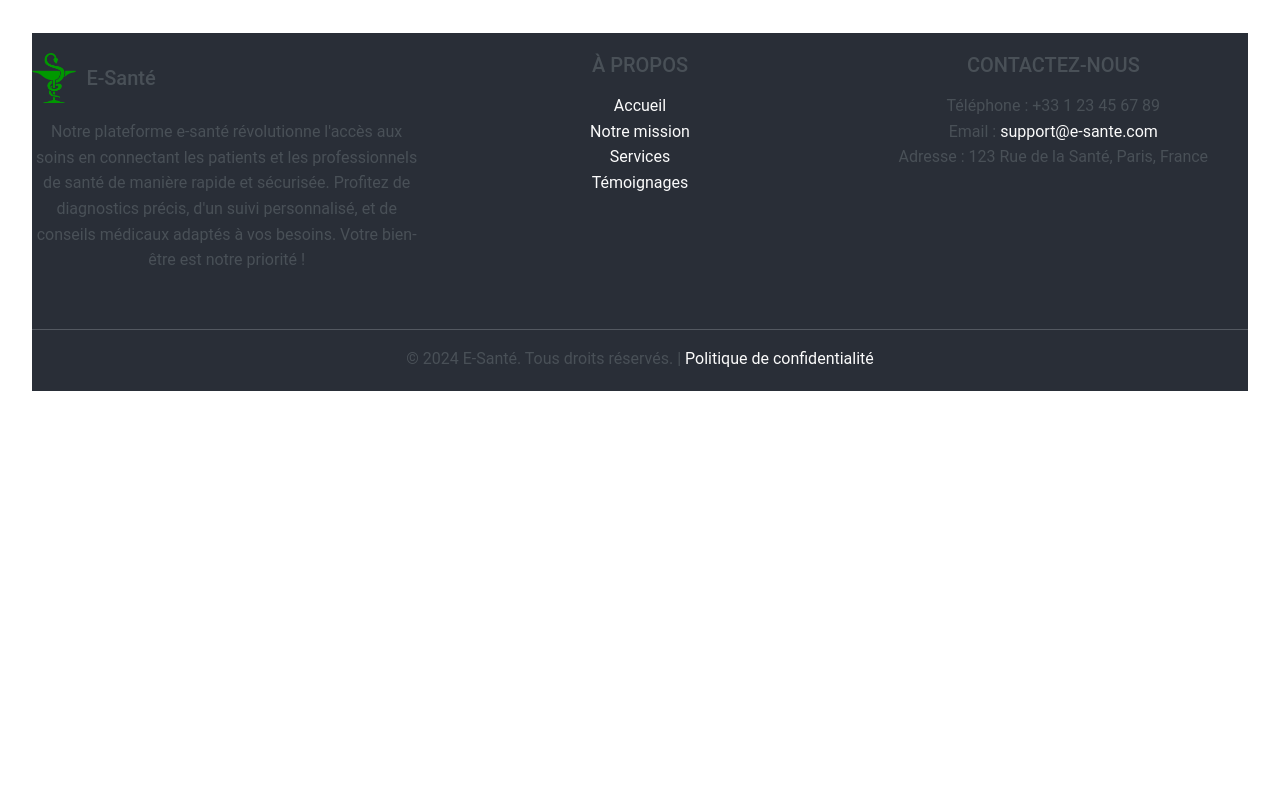
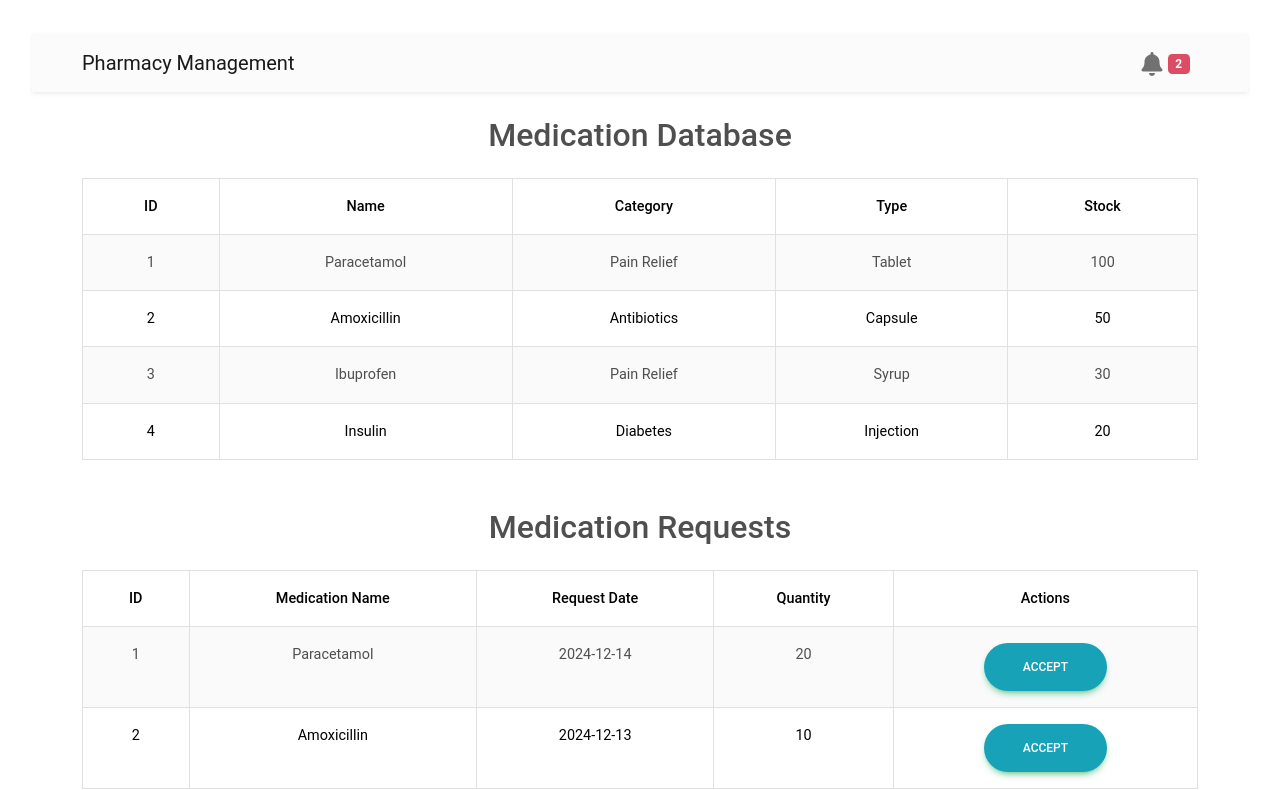
Before and after one commit to yasminelloumi/frontend-react, a React (Vite) app in the folder frontend-react/: page /MedicationProvider in a window 1280 px wide. Shown: the part 614-1404 px from the top of the page. Before the commit the page ends 1037 px from the top, so only its background shows below. Built offline with nearby package versions, Linux system fonts and the light colour scheme.

Commit message:
fournisseur

```diff
--- a/frontend-react/package.json
+++ b/frontend-react/package.json
@@ -14,7 +14,7 @@
     "axios": "^1.7.9",
     "bootstrap": "^5.3.3",
     "react": "^18.3.1",
-    "react-bootstrap": "^2.10.6",
+    "react-bootstrap": "^2.10.7",
     "react-bootstrap-icons": "^1.11.5",
     "react-dom": "^18.3.1",
     "react-icons": "^5.4.0",
--- a/frontend-react/src/App.jsx
+++ b/frontend-react/src/App.jsx
@@ -18,7 +18,7 @@ import GestionPersonnel from "./components/administrateur/Gestionpersonnel";
 import GestionPatients from "./components/administrateur/GestionPatients";
 import AjouterOrdonnance from "./components/administrateur/GestionOrdonnances";
 import MedicamentManagement from "./components/administrateur/GestionMedicaments";
-
+import MedicationProvider from "./components/Fournisseur/MedicationProvider"
 const AppContent = () => {
   const location = useLocation();
 
@@ -44,6 +44,7 @@ const AppContent = () => {
           <Route path="/GestionPatients" element={<GestionPatients />} />
           <Route path="/AjouterOrdonnance" element={<AjouterOrdonnance />} />
           <Route path="/MedicamentManagement" element={<MedicamentManagement />} />
+          <Route path="/MedicationProvider" element={<MedicationProvider />} />
           <Route path="/Login" element={<Login />} />
           <Route path="/Register" element={<Register />} />
         </Routes>
--- /dev/null
+++ b/frontend-react/src/components/Fournisseur/MedicationProvider.jsx
@@ -0,0 +1,120 @@
+import { useState } from "react";
+import { Container, Table, Button, Alert, Navbar, Nav, Badge } from "react-bootstrap";
+import { FaBell } from "react-icons/fa";
+import 'bootstrap/dist/css/bootstrap.min.css';
+function MedicationProvider() {
+  // Dummy database of medications
+  const [medications] = useState([
+    { id: 1, name: "Paracetamol", category: "Pain Relief", type: "Tablet", stock: 100 },
+    { id: 2, name: "Amoxicillin", category: "Antibiotics", type: "Capsule", stock: 50 },
+    { id: 3, name: "Ibuprofen", category: "Pain Relief", type: "Syrup", stock: 30 },
+    { id: 4, name: "Insulin", category: "Diabetes", type: "Injection", stock: 20 },
+  ]);
+
+  // Medication requests
+  const [requests, setRequests] = useState([
+    { id: 1, name: "Paracetamol", requestDate: "2024-12-14", quantity: 20 },
+    { id: 2, name: "Amoxicillin", requestDate: "2024-12-13", quantity: 10 },
+  ]);
+
+  // Confirmation message
+  const [confirmationMessage, setConfirmationMessage] = useState("");
+
+  // Handle medication request acceptance
+  const handleAcceptRequest = (requestId) => {
+    setRequests(requests.filter((request) => request.id !== requestId));
+    setConfirmationMessage("The medication request has been accepted and processed successfully.");
+    setTimeout(() => setConfirmationMessage(""), 3000); // Hide message after 3 seconds
+  };
+
+  return (
+    <div>
+      {/* Notification Icon */}
+      <Navbar bg="light" expand="lg" className="mb-4 shadow-sm">
+        <Container>
+          <Navbar.Brand>Pharmacy Management</Navbar.Brand>
+          <Nav className="ms-auto">
+            <Nav.Link>
+              <FaBell size={24} />
+              {requests.length > 0 && (
+                <Badge bg="danger" className="ms-1">
+                  {requests.length}
+                </Badge>
+              )}
+            </Nav.Link>
+          </Nav>
+        </Container>
+      </Navbar>
+
+      {/* Confirmation message */}
+      {confirmationMessage && (
+        <Alert variant="success" className="text-center">
+          {confirmationMessage}
+        </Alert>
+      )}
+
+      {/* Medication Database */}
+      <Container className="mb-5">
+        <h2 className="mb-4 text-center">Medication Database</h2>
+        <Table striped bordered hover>
+          <thead>
+            <tr>
+              <th>ID</th>
+              <th>Name</th>
+              <th>Category</th>
+              <th>Type</th>
+              <th>Stock</th>
+            </tr>
+          </thead>
+          <tbody>
+            {medications.map((med) => (
+              <tr key={med.id}>
+                <td>{med.id}</td>
+                <td>{med.name}</td>
+                <td>{med.category}</td>
+                <td>{med.type}</td>
+                <td>{med.stock}</td>
+              </tr>
+            ))}
+          </tbody>
+        </Table>
+      </Container>
+
+      {/* Medication Requests */}
+      <Container>
+        <h2 className="mb-4 text-center">Medication Requests</h2>
+        <Table striped bordered hover>
+          <thead>
+            <tr>
+              <th>ID</th>
+              <th>Medication Name</th>
+              <th>Request Date</th>
+              <th>Quantity</th>
+              <th>Actions</th>
+            </tr>
+          </thead>
+          <tbody>
+            {requests.map((request) => (
+              <tr key={request.id}>
+                <td>{request.id}</td>
+                <td>{request.name}</td>
+                <td>{request.requestDate}</td>
+                <td>{request.quantity}</td>
+                <td>
+                  <Button
+                    variant="success"
+                    onClick={() => handleAcceptRequest(request.id)}
+                  >
+                    Accept
+                  </Button>
+                </td>
+              </tr>
+            ))}
+          </tbody>
+        </Table>
+      </Container>
+    </div>
+  );
+}
+
+export default MedicationProvider;
```
Also changed, not shown: 1 other file (tests, documents, lock files or other folders).
